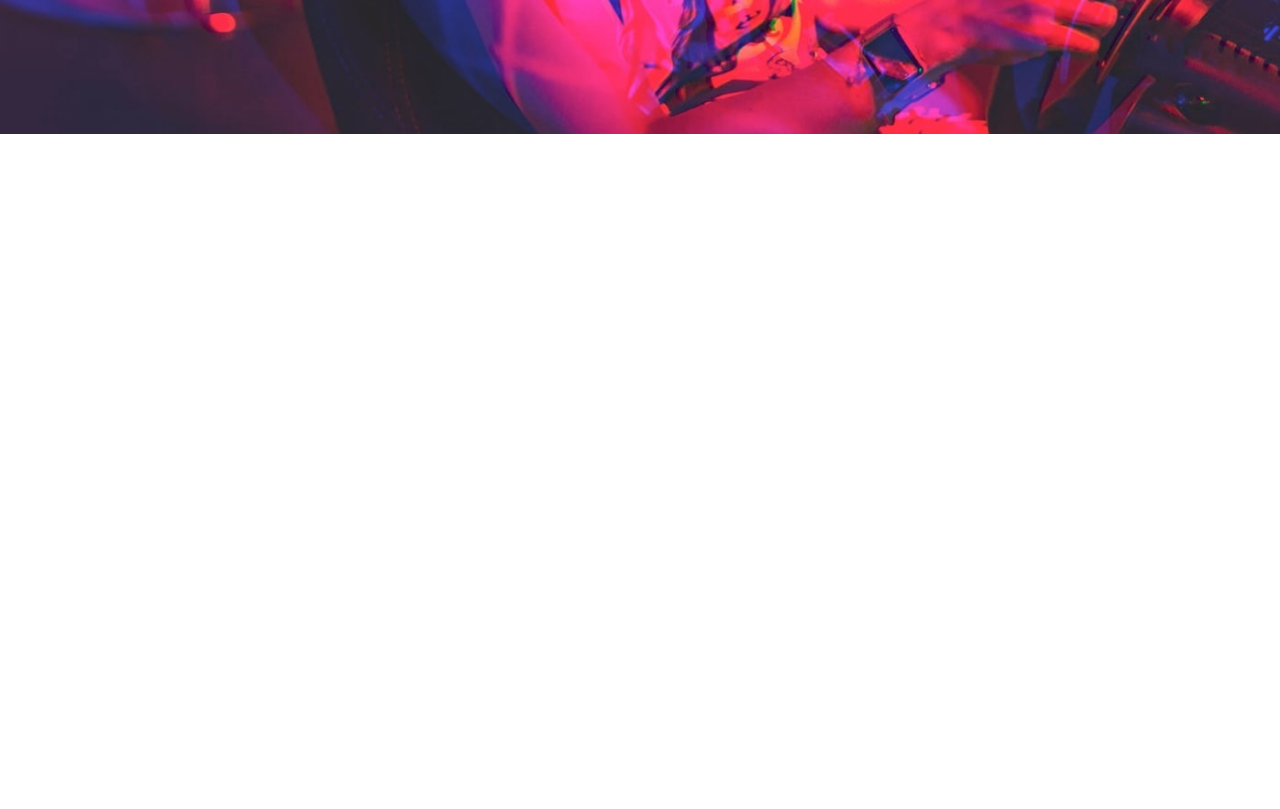
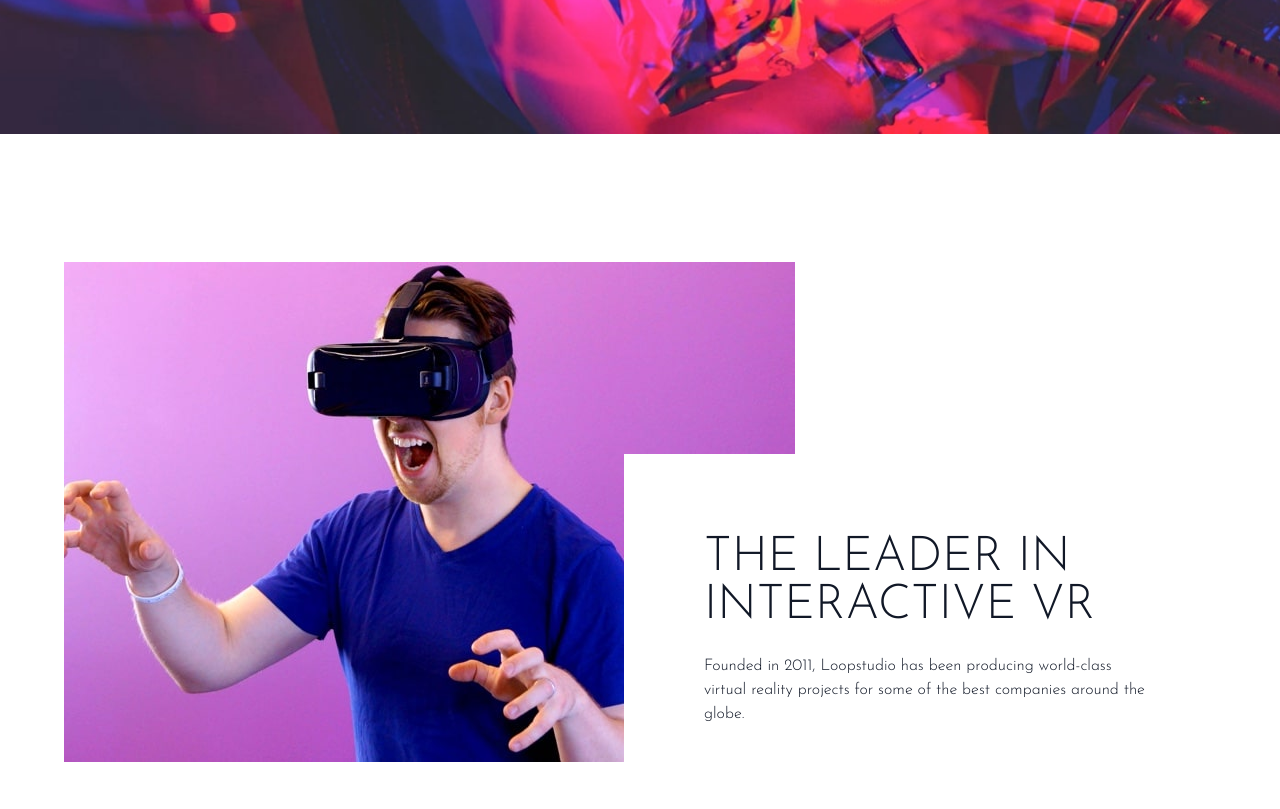
Before and after one commit to ibrahimelothmani/template-loopstudio, a website: page index.html in a window 1280 px wide. Shown: the part 462-1271 px from the top of the page. Before the commit the page ends 800 px from the top, so only its background shows below. Drawn offline with Linux system fonts and the light colour scheme.

Commit message:
Creations

```diff
--- a/index.html
+++ b/index.html
@@ -73,5 +73,27 @@
     </section>
 
     <!-- Feature Section -->
+    <section id="feature">
+      <div class="relative container flex flex-col max-w-6xl mx-auto
+      my-32 px-6 text-gray-900 md:flex-row md:px-0">
+      <img src="images/desktop/image-interactive.jpg" alt="">
+
+      <!-- text container -->
+      <div class="top-48 pr-0 bg-white md:absolute md:right-0
+      md:py-20 md:pl-20">
+      <h2 class="max-w-lg mt-10 mb-6 font-sans-tetx-4xl text-center
+       text-gray-900 uppercase md:text-5xl md:mt-0 md:text-left">
+
+       The leader in interactive VR
+      </h2>
+      <p class="max-w-md text-center md:text-left">
+        Founded in 2011, Loopstudio has been producing world-class
+        virtual
+        reality projects for some of the best companies around the
+        globe.
+      </p>
+      </div>
+    </div>
+    </section>
   </body>
 </html>
```
Also changed, not shown: css/style.css.
